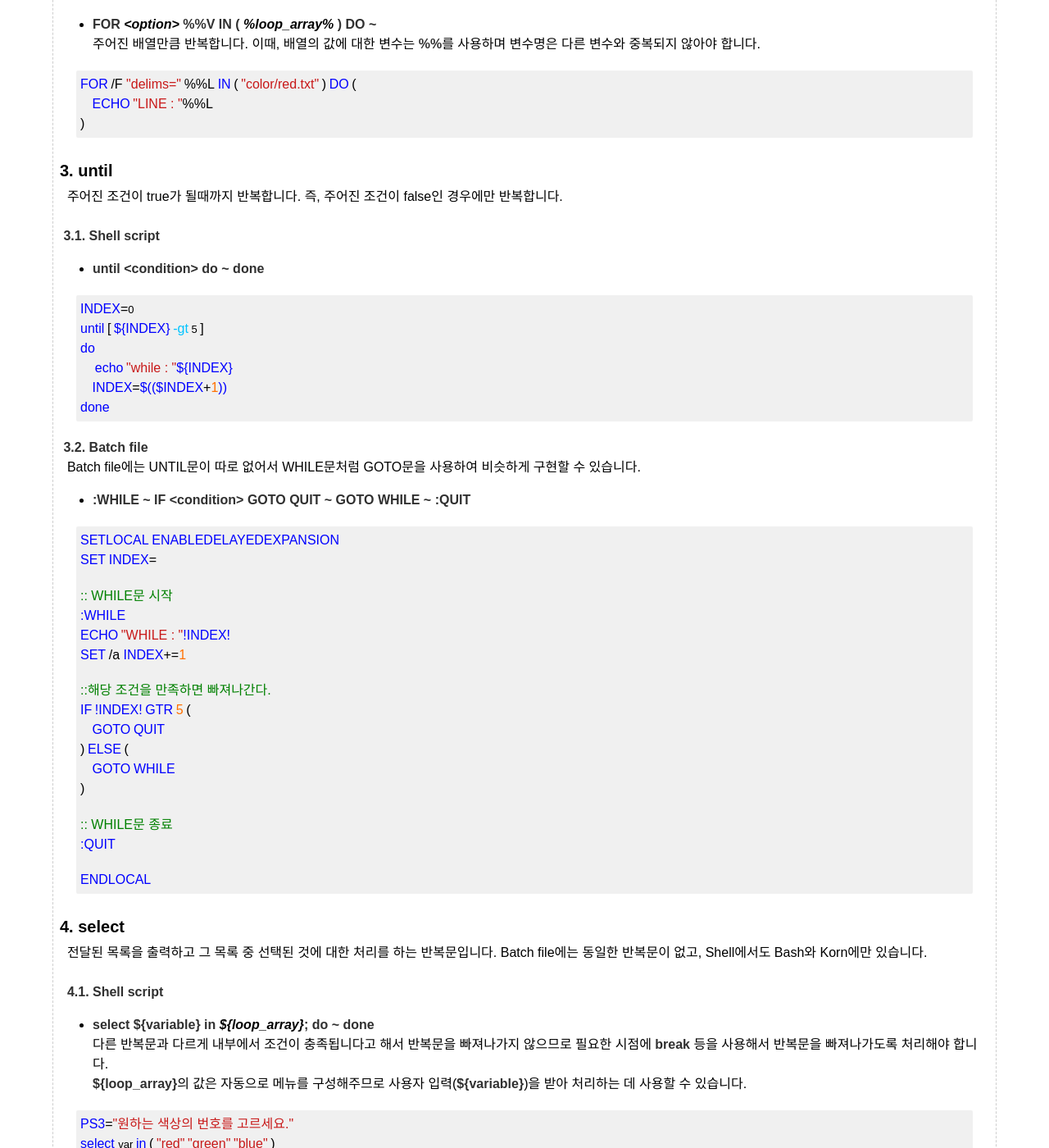
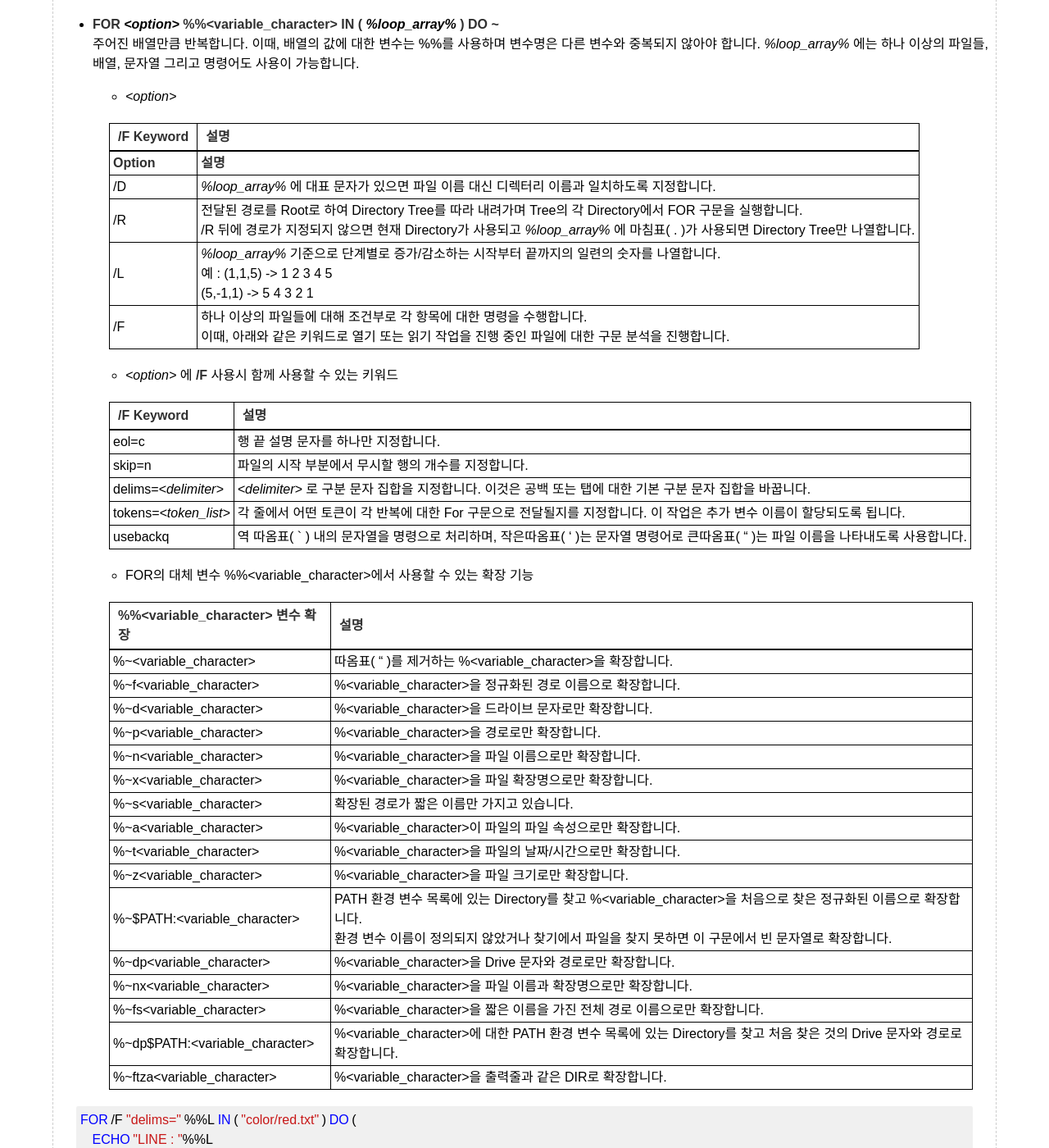
Before and after one commit to HgO-git/hgo-git.github.io, a Jekyll site: the page built from _posts/Shell/2020-07-05-16-16-shell-use-3-looping-statement.md, in a window 1280 px wide and 1400 px high, scrolled down 1668 px. Shown: the whole window at 82% size. Built offline with Jekyll 4.4.1, drawn with Linux system fonts in a browser that asks for light colours.

Commit message:
[fix/post] Batch For 구문 자세하게 수정

```diff
--- a/_posts/Shell/2020-07-05-16-16-shell-use-3-looping-statement.md
+++ b/_posts/Shell/2020-07-05-16-16-shell-use-3-looping-statement.md
@@ -72,8 +72,50 @@ done
 ~~~
 
 &nbsp;**2.2. Batch file**
-- **FOR _\<option\>_ %%V IN ( _%loop_array%_ ) DO ~**
-주어진 배열만큼 반복합니다. 이때, 배열의 값에 대한 변수는 **%%**를 사용하며 변수명은 다른 변수와 중복되지 않아야 합니다.
+- **FOR _\<option\>_ %%\<variable_character\> IN ( _%loop_array%_ ) DO ~**
+주어진 배열만큼 반복합니다. 이때, 배열의 값에 대한 변수는 **%%**를 사용하며 변수명은 다른 변수와 중복되지 않아야 합니다. _%loop_array%_ 에는 하나 이상의 파일들, 배열, 문자열 그리고 명령어도 사용이 가능합니다.
+
+    - _\<option\>_
+
+    |**/F Keyword**|**설명**|
+    |:----|:----|
+    |**Option**|**설명**|
+    |:----|:----|
+    |/D|_%loop_array%_ 에 대표 문자가 있으면 파일 이름 대신 디렉터리 이름과 일치하도록 지정합니다.|
+    |/R|전달된 경로를 Root로 하여 Directory Tree를 따라 내려가며 Tree의 각 Directory에서 FOR 구문을 실행합니다.<br>/R 뒤에 경로가 지정되지 않으면 현재 Directory가 사용되고 _%loop_array%_ 에 마침표( . )가 사용되면 Directory Tree만 나열합니다.|
+    |/L|_%loop_array%_ 기준으로 단계별로 증가/감소하는 시작부터 끝까지의 일련의 숫자를 나열합니다.<br>예 : (1,1,5) -> 1 2 3 4 5<br>(5,-1,1) -> 5 4 3 2 1|
+    |/F|하나 이상의 파일들에 대해 조건부로 각 항목에 대한 명령을 수행합니다.<br>이때, 아래와 같은 키워드로 열기 또는 읽기 작업을 진행 중인 파일에 대한 구문 분석을 진행합니다.|
+
+    - _\<option\>_ 에 **/F** 사용시 함께 사용할 수 있는 키워드
+
+    |**/F Keyword**|**설명**|
+    |:----|:----|
+    |eol=c|행 끝 설명 문자를 하나만 지정합니다.|
+    |skip=n|파일의 시작 부분에서 무시할 행의 개수를 지정합니다.|
+    |delims=_\<delimiter\>_|_\<delimiter\>_ 로 구분 문자 집합을 지정합니다.  이것은 공백 또는 탭에 대한 기본 구분 문자 집합을 바꿉니다.|
+    |tokens=_\<token_list\>_|각 줄에서 어떤 토큰이 각 반복에 대한 For 구문으로 전달될지를 지정합니다. 이 작업은 추가 변수 이름이 할당되도록 됩니다.|
+    |usebackq|역 따옴표( ` ) 내의 문자열을 명령으로 처리하며, 작은따옴표( ' )는 문자열 명령어로 큰따옴표( " )는 파일 이름을 나타내도록 사용합니다.|
+
+    - FOR의 대체 변수 %%\<variable_character\>에서 사용할 수 있는 확장 기능
+
+    |**%%\<variable_character\> 변수 확장**|**설명**|
+    |:----|:----|
+    |%~\<variable_character\>|따옴표( " )를 제거하는 %\<variable_character\>을 확장합니다.|
+    |%~f\<variable_character\>|%\<variable_character\>을 정규화된 경로 이름으로 확장합니다.|
+    |%~d\<variable_character\>|%\<variable_character\>을 드라이브 문자로만 확장합니다.|
+    |%~p\<variable_character\>|%\<variable_character\>을 경로로만 확장합니다.|
+    |%~n\<variable_character\>|%\<variable_character\>을 파일 이름으로만 확장합니다.|
+    |%~x\<variable_character\>|%\<variable_character\>을 파일 확장명으로만 확장합니다.|
+    |%~s\<variable_character\>|확장된 경로가 짧은 이름만 가지고 있습니다.|
+    |%~a\<variable_character\>|%\<variable_character\>이 파일의 파일 속성으로만 확장합니다.|
+    |%~t\<variable_character\>|%\<variable_character\>을 파일의 날짜/시간으로만 확장합니다.|
+    |%~z\<variable_character\>|%\<variable_character\>을 파일 크기로만 확장합니다.|
+    |%~$PATH:\<variable_character\>|PATH 환경 변수 목록에 있는 Directory를 찾고 %\<variable_character\>을 처음으로 찾은 정규화된 이름으로 확장합니다.<br>환경 변수 이름이 정의되지 않았거나 찾기에서 파일을 찾지 못하면 이 구문에서 빈 문자열로 확장합니다.|
+    |%~dp\<variable_character\>|%\<variable_character\>을 Drive 문자와 경로로만 확장합니다.|
+    %~nx\<variable_character\>|%\<variable_character\>을 파일 이름과 확장명으로만 확장합니다.|
+    %~fs\<variable_character\>|%\<variable_character\>을 짧은 이름을 가진 전체 경로 이름으로만 확장합니다.|
+    %~dp$PATH:\<variable_character\>|%\<variable_character\>에 대한 PATH 환경 변수 목록에 있는 Directory를 찾고 처음 찾은 것의 Drive 문자와 경로로 확장합니다.|
+    %~ftza\<variable_character\>|%\<variable_character\>을 출력줄과 같은 DIR로 확장합니다.|
 
 ~~~batch
 FOR /F "delims=" %%L IN ( "color/red.txt" ) DO (
```
